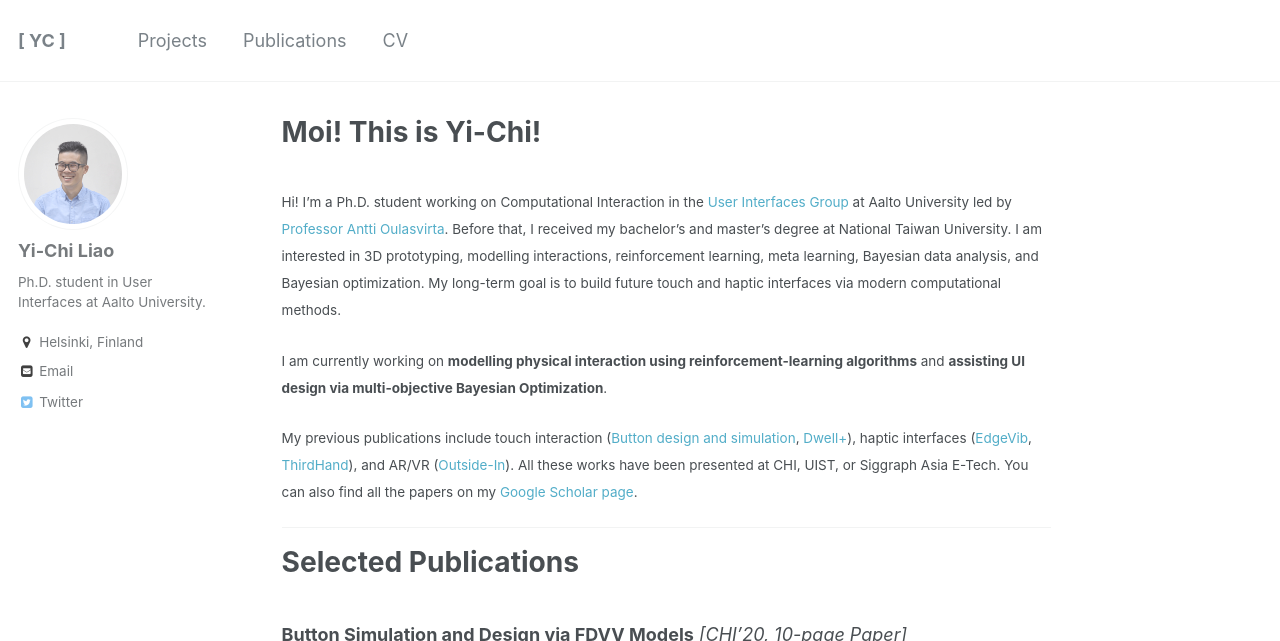
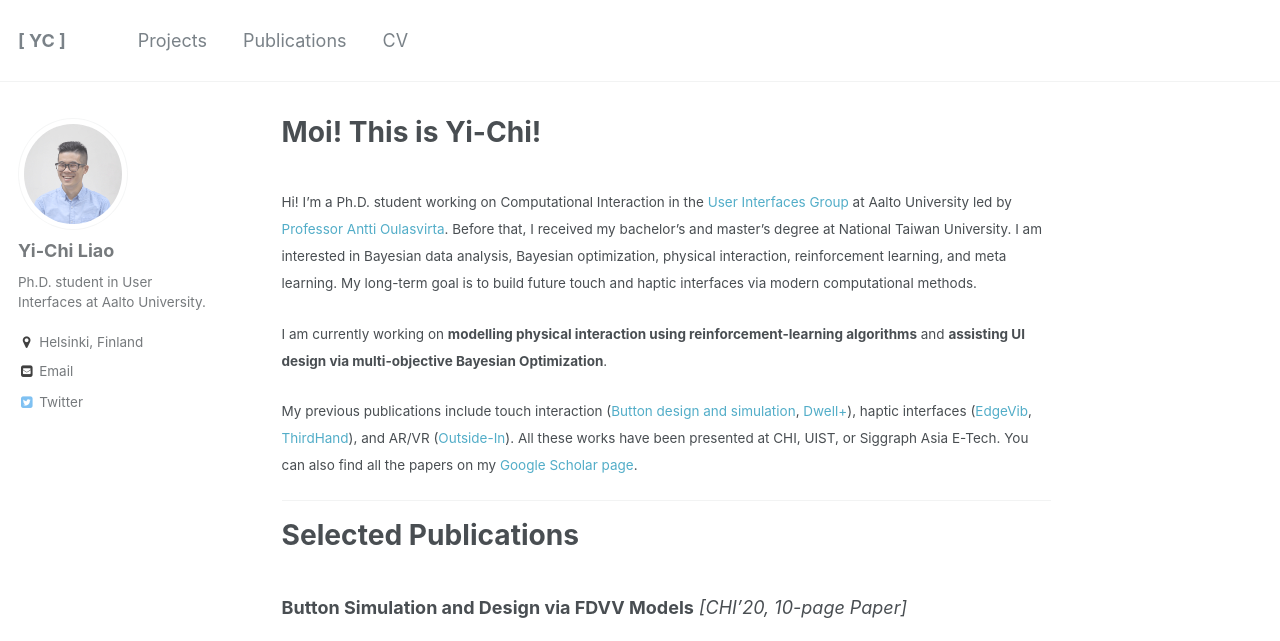
Before and after one commit to yichiliao/yichiliao.github.io, a Jekyll site: the page built from _pages/about.md, in a window 1280 px wide and 900 px high, cut to the strip 0-641 px from the top of the window. Built offline with Jekyll 4.4.1, drawn with Linux system fonts in a browser that asks for light colours.

Commit message:
modify about

```diff
--- a/_pages/about.md
+++ b/_pages/about.md
@@ -9,7 +9,7 @@ redirect_from:
 ---
 <br>
 <small>
-Hi! I'm a Ph.D. student working on Computational Interaction in the [User Interfaces Group](http://userinterfaces.aalto.fi/) at Aalto University led by [Professor Antti Oulasvirta](http://users.comnet.aalto.fi/oulasvir/). Before that, I received my bachelor's and master's degree at National Taiwan University. I am interested in 3D prototyping, modelling interactions, reinforcement learning, meta learning, Bayesian data analysis, and Bayesian optimization. My long-term goal is to build future touch and haptic interfaces via modern computational methods.
+Hi! I'm a Ph.D. student working on Computational Interaction in the [User Interfaces Group](http://userinterfaces.aalto.fi/) at Aalto University led by [Professor Antti Oulasvirta](http://users.comnet.aalto.fi/oulasvir/). Before that, I received my bachelor's and master's degree at National Taiwan University. I am interested in Bayesian data analysis, Bayesian optimization, physical interaction, reinforcement learning, and meta learning. My long-term goal is to build future touch and haptic interfaces via modern computational methods.
 </small>
 
 <small>
```
